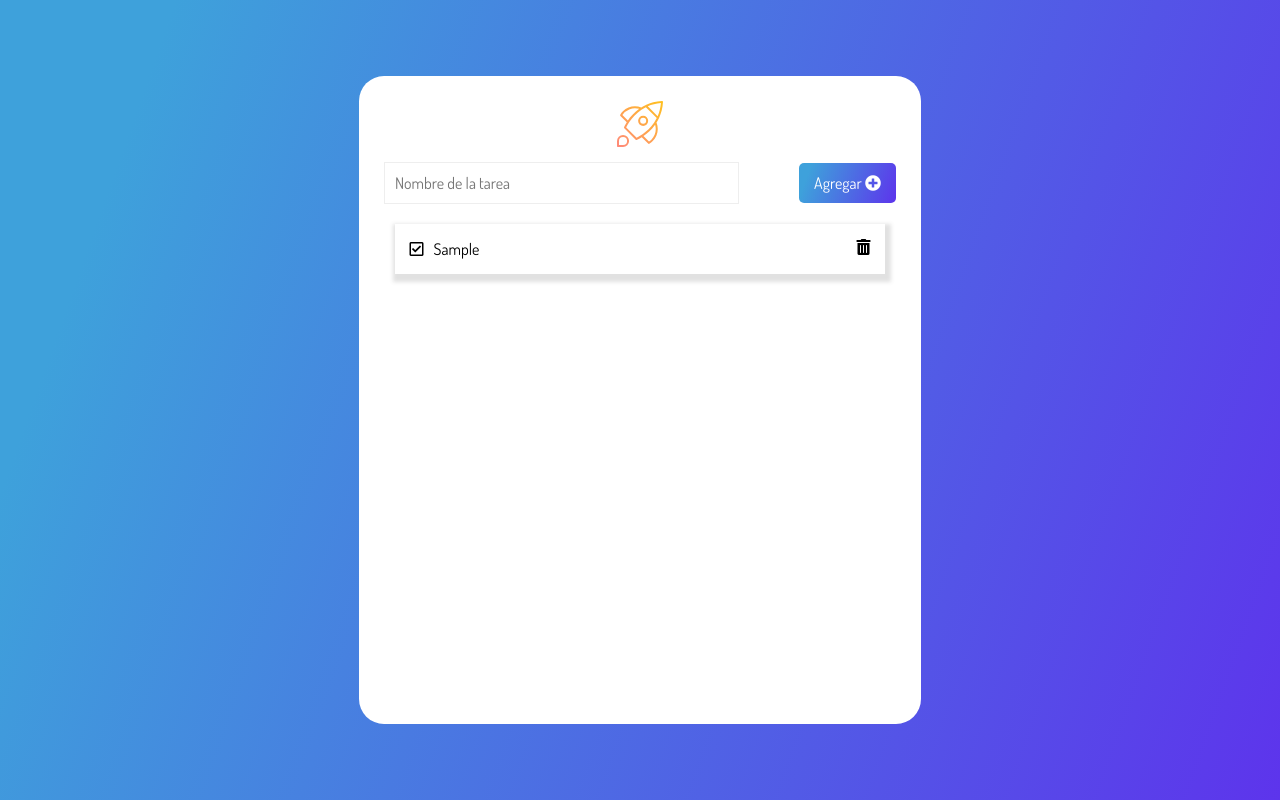
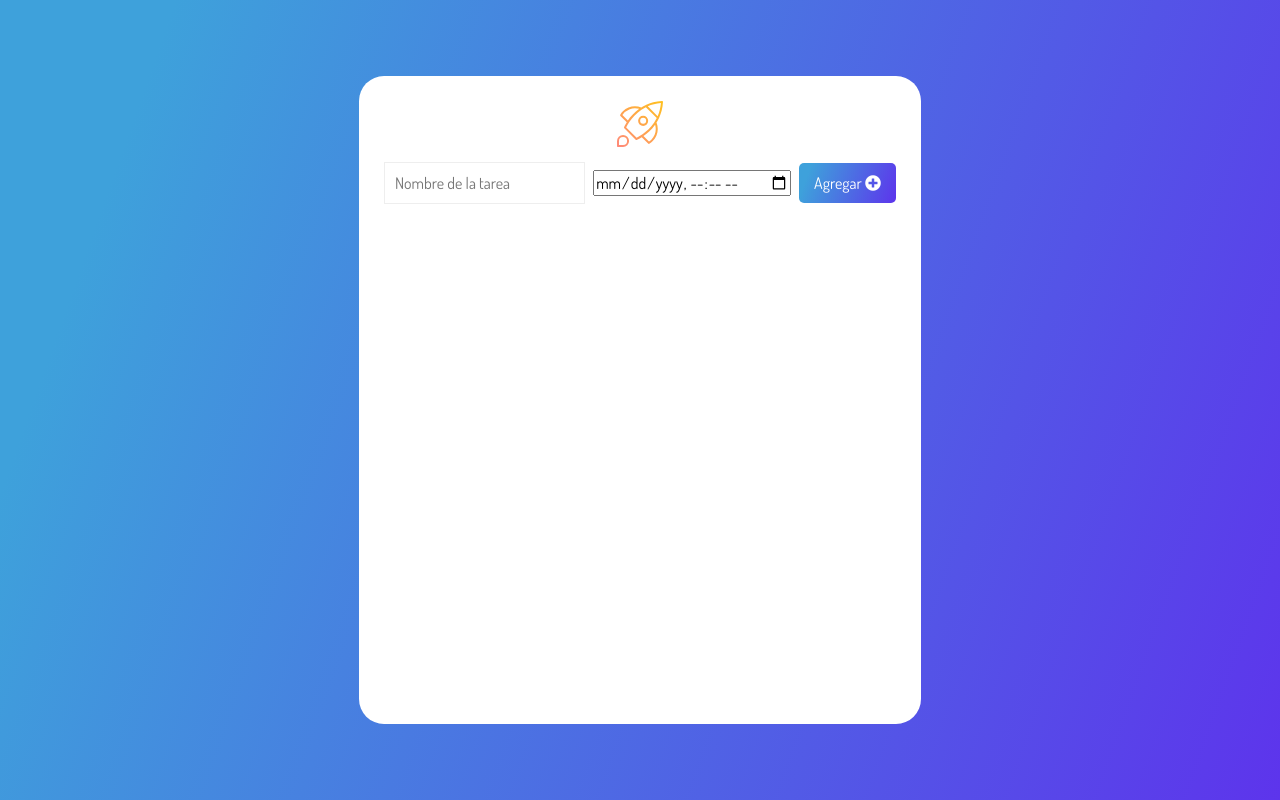
Before and after one commit to IrvinFrias/CrearNotas_IFFT, a plain HTML site: page index.html in a window 1280 px wide. Both pictures are taken after typing "Sample" into the empty fields and a click on the button "Agregar". Drawn offline with nearby package versions, Linux system fonts and the light colour scheme.

Commit message:
App completed with errors 2

```diff
--- a/components/addTask.js
+++ b/components/addTask.js
@@ -0,0 +1,65 @@
+
+import checkComplete from "./checkComplete.js";
+import deleteIcon from "./deleteIcon.js";
+
+
+export const addTask = (evento) =>{
+    evento.preventDefault();
+    const list = document.querySelector("[data-list]");
+    const input = document.querySelector("[data-form-input]");
+    const value = input.value;
+    input.value = "";
+
+
+    //Fecha
+    const calendar = document.querySelector("[data-form-date]");
+    const date = calendar.value;
+    const dateFormat = moment(date).format("DD/MM/YYYY");
+
+
+    calendar.value = "";
+
+    if( value === "" || date === ""){
+        return;
+    }
+
+    //Almacenando Información:
+    const taskList = JSON.parse(localStorage.getItem("tasks")) || [];
+    const taskObj = {
+        value,
+        dateFormat
+    };
+    taskList.push(taskObj);
+    localStorage.setItem("tasks", JSON.stringify(taskList));
+
+    //Agregar Tarea
+    const task = createTask(taskObj);
+    list.appendChild(task);
+
+}
+
+
+
+//Arrow funtion
+ export const createTask = ({value, dateFormat}) => {
+    const task = document.createElement("li");
+    task.classList.add('card');
+
+
+    const taskContent = document.createElement("div");
+
+    const titleTask = document.createElement("span");
+    titleTask.classList.add('task');
+    titleTask.innerText = value;
+    taskContent.appendChild(checkComplete());
+    taskContent.appendChild(titleTask);
+
+
+    const dateElement = document.createElement("span");
+    dateElement.innerHTML = dateFormat;
+    task.appendChild(taskContent);
+    task.appendChild(dateElement);
+    task.appendChild(deleteIcon());
+
+    return task;
+}
--- a/components/readTasks.js
+++ b/components/readTasks.js
@@ -0,0 +1,11 @@
+import {createTask} from "./addTask.js";
+export const readTask = () => {
+    const list = document.querySelector("[data-list]");
+    console.log(list);
+    const taskList = JSON.parse( localStorage.getItem("tasks")) ||[];
+
+    taskList.forEach((task) =>{
+        list.appendChild(createTask(task));
+
+    });
+};
--- a/index.html
+++ b/index.html
@@ -7,14 +7,8 @@
     <title>TODO App</title>
     <link rel="icon" type="image/png" href="./assets/rocket.svg" />
     <link rel="preconnect" href="https://fonts.gstatic.com" />
-    <link
-            href="https://fonts.googleapis.com/css2?family=Dosis&family=Open+Sans&family=Parisienne&display=swap"
-            rel="stylesheet"
-    />
-    <link
-            href="https://cdnjs.cloudflare.com/ajax/libs/font-awesome/5.15.3/css/all.min.css"
-            rel="stylesheet"
-    />
+    <link href="https://fonts.googleapis.com/css2?family=Dosis&family=Open+Sans&family=Parisienne&display=swap" rel="stylesheet"/>
+    <link href="https://cdnjs.cloudflare.com/ajax/libs/font-awesome/5.15.3/css/all.min.css" rel="stylesheet"/>
     <link rel="stylesheet" href="styles.css" />
 </head>
 <body>
@@ -31,6 +25,7 @@
                         autocomplete="off"
                         data-form-input
                 />
+                <input type="datetime-local" data-form-date placeholder="YYYY/MM/DD">
                 <button type="submit" class="btnCreate" data-form-btn>
                     Agregar <i class="fas fa-plus-circle"></i>
                 </button>
@@ -41,6 +36,7 @@
         </ul>
     </div>
 </main>
+<script src="https://cdnjs.cloudflare.com/ajax/libs/moment.js/2.29.4/moment.min.js" crossorigin="anonymous"></script>
 <script type="module" src="script.js"></script>
 </body>
 </html>
--- a/script.js
+++ b/script.js
@@ -1,29 +1,8 @@
 //Immediately invoked function expression IIFE ( () => {})();
-
-import checkComplete from "./components/checkComplete.js";
-import deleteIcon from "./components/deleteIcon.js";
-
+import {readTask} from "./components/readTasks.js";
+import {addTask} from "./components/addTask.js";
 
 const btn = document.querySelector("[data-form-btn]");
+btn.addEventListener("click",addTask);
 
-//Arrow funtion
-const createTask = (evento) => {
-    const input = document.querySelector("[data-form-input]");
-    const value = input.value;
-    const list = document.querySelector("[data-list]");
-    const task = document.createElement("li");
-    task.classList.add('card'); // Agrega clase a Etiqueta.
-    const taskContent = document.createElement("div");
-    taskContent.appendChild(checkComplete()); //icono check
-    const titleTask = document.createElement("span");
-    titleTask.classList.add('task');
-    titleTask.innerText = value;
-    taskContent.appendChild(titleTask);
-    task.appendChild(taskContent);
-    task.appendChild(deleteIcon());
-    list.appendChild(task);
-    input.value = "";
-    evento.preventDefault();
-}
-
-btn.addEventListener("click",createTask);
+readTask();
--- a/styles.css
+++ b/styles.css
@@ -46,7 +46,7 @@ form {
     padding: 10px;
     border: 1px solid #eee;
     outline: none;
-    width: 65%;
+    width: 35%;
 }
 
 .inputForm::placeholder {
```
